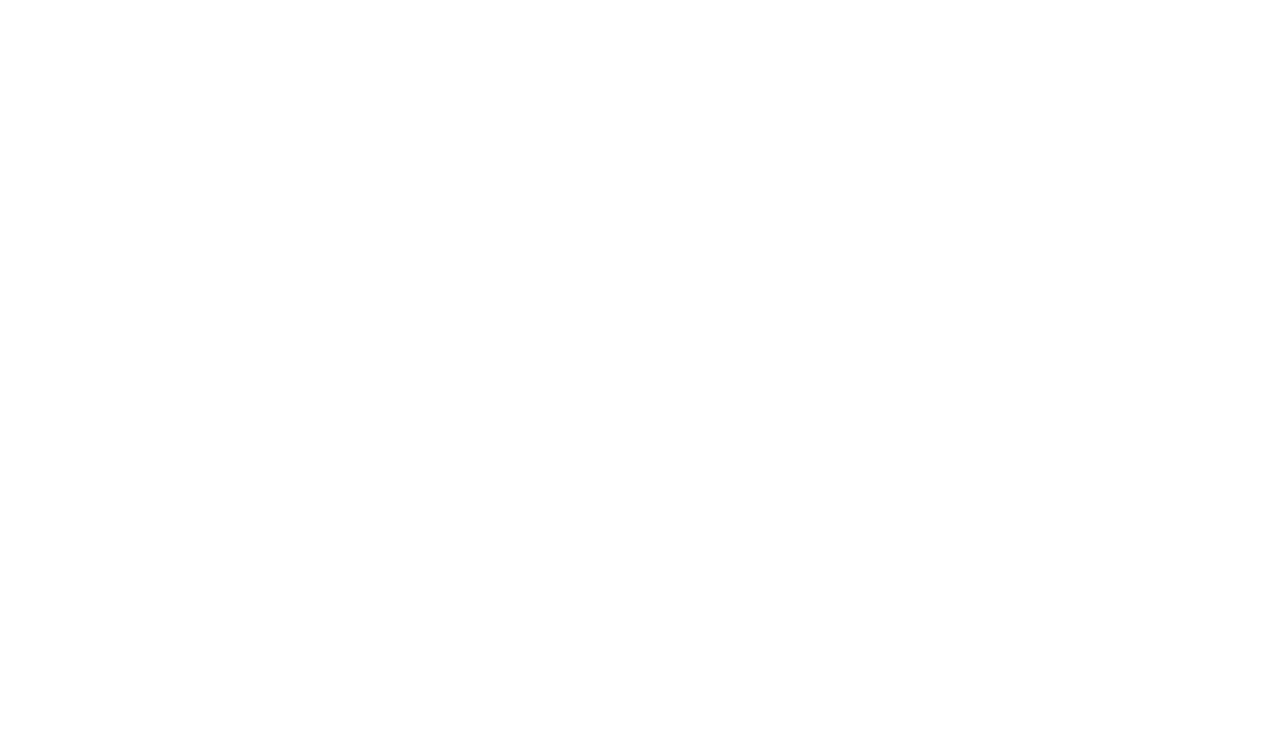
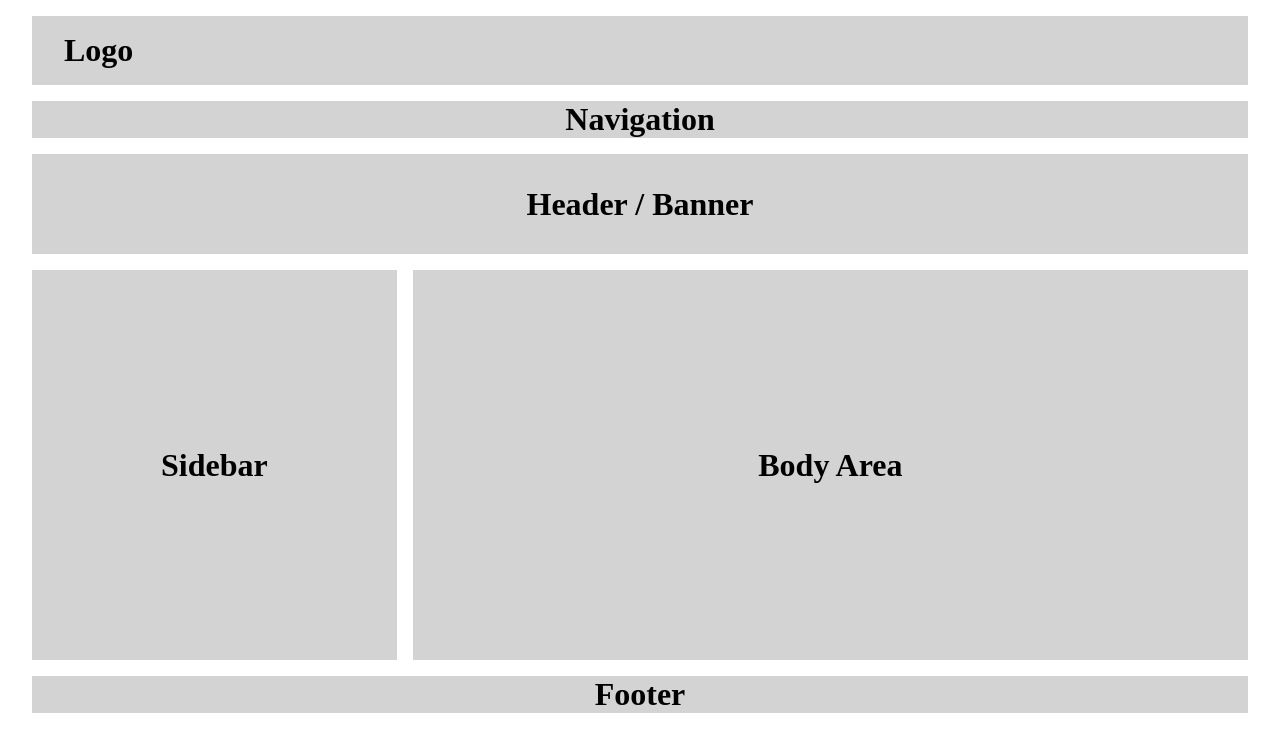
Before and after one commit to DinhHoHo/css-layout, a plain HTML site: page 22127457/grid2.html in a window 1280 px wide. Drawn offline with Linux system fonts and the light colour scheme.

Commit message:
Done grid

```diff
--- a/22127457/css/grid2.css
+++ b/22127457/css/grid2.css
@@ -0,0 +1,58 @@
+body {
+    margin: 0;
+}
+
+.container {
+    margin: 0 auto;
+    padding: 0 2rem;
+}
+
+.logo, nav, header, aside, .body-area, footer {
+    display: block;
+    background-color: lightgray;
+    font-weight: bold;
+    font-size: 2rem;
+    box-sizing: border-box;
+}
+
+.logo {
+    padding: 1rem 2rem;
+    margin: 1rem 0;
+}
+
+nav {
+    text-align: center;
+    margin: 1rem 0;
+}
+
+header {
+    text-align: center;
+    align-content: center;
+    min-height: 100px;
+    margin: 1rem 0;
+}
+
+main {
+    box-sizing: border-box;
+    display: grid;
+    grid-template-columns: 30% 1fr;
+    gap: 1rem;
+}
+
+aside {
+    min-height: 390px;
+    text-align: center;
+    align-content: center;
+}
+
+.body-area {
+    min-height: 390px;
+    text-align: center;
+    align-content: center;
+}
+
+footer {
+    clear: both;
+    text-align: center;
+    margin: 1rem 0;
+}
--- a/22127457/grid2.html
+++ b/22127457/grid2.html
@@ -0,0 +1,21 @@
+<!DOCTYPE html>
+<html lang="en">
+<head>
+    <meta charset="UTF-8">
+    <meta name="viewport" content="width=device-width, initial-scale=1.0">
+    <title>22127457 - Layout0 - Grid</title>
+    <link rel="stylesheet" href="css/grid2.css">
+</head>
+<body>
+    <div class="container">
+        <div class="logo">Logo</div>
+        <nav>Navigation</nav>
+        <header>Header / Banner</header>
+        <main>
+            <aside>Sidebar</aside>
+            <section class="body-area">Body Area</section>
+        </main>
+        <footer>Footer</footer>
+    </div>
+</body>
+</html>
```
Also changed, not shown: 22127457/flex2.html (+1 -1 lines).
